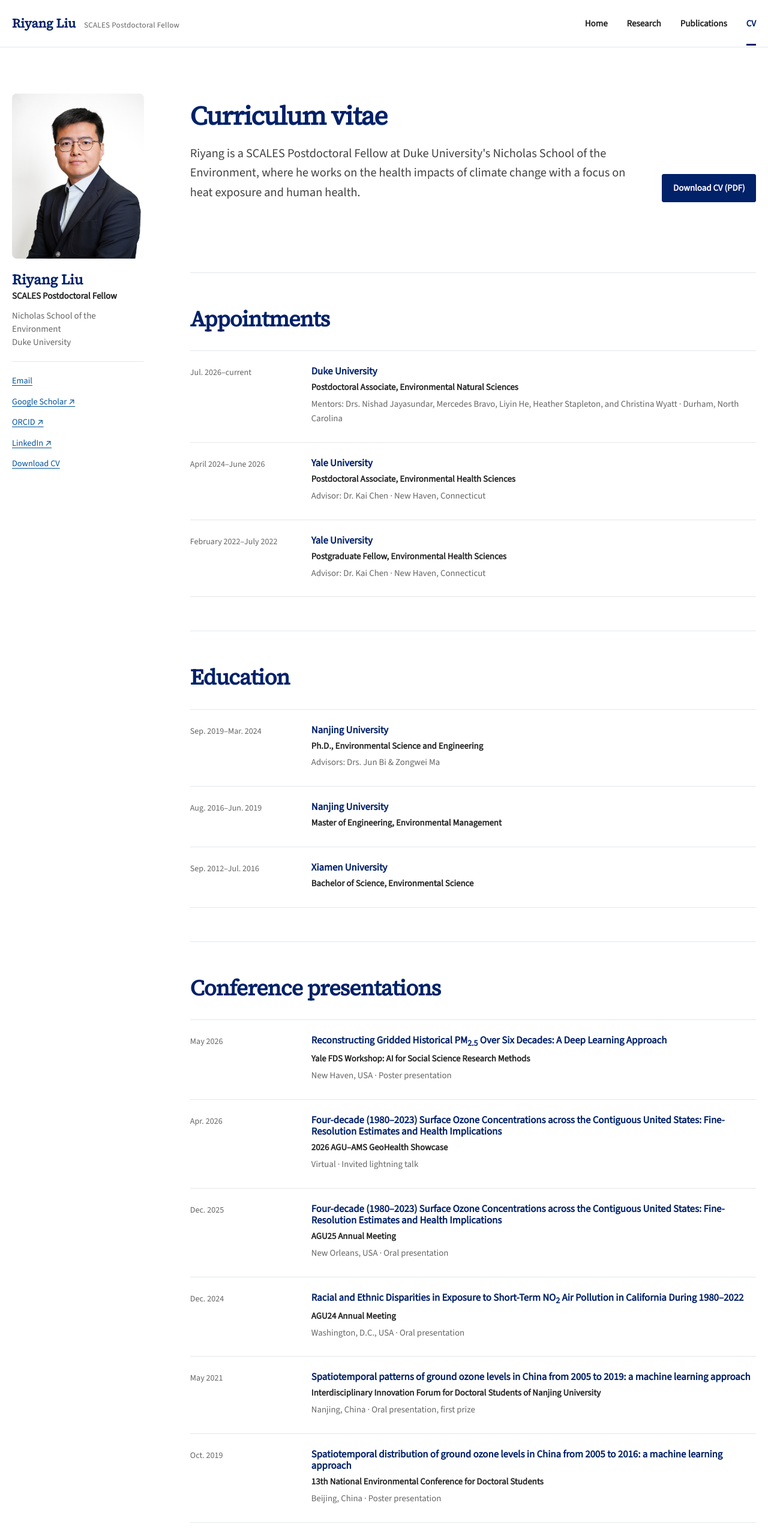
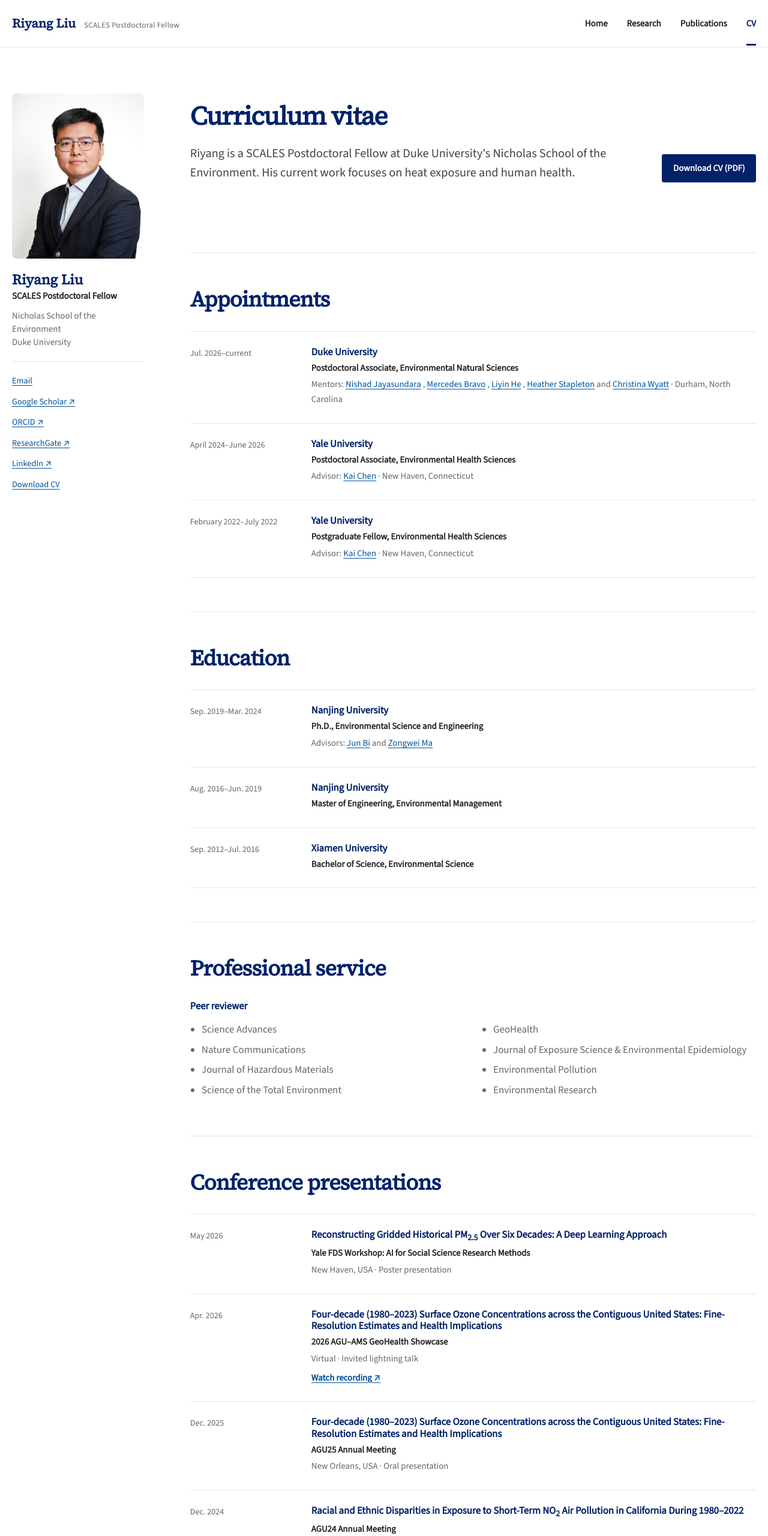
Before and after one commit to melonki/rliu.github.io, an Astro site: page /cv in a window 1280 px wide. Shown: the top 2560 px of the page at 60% size. Built offline with nearby package versions, Linux system fonts and the light colour scheme; Astro itself is replaced by a stand-in of ours.

Commit message:
Upgrade academic profile content and citation metrics

```diff
--- a/src/components/ProfileRail.astro
+++ b/src/components/ProfileRail.astro
@@ -29,6 +29,7 @@ const { base } = Astro.props;
     <li><a href={`mailto:${profile.email}`}>Email</a></li>
     <li><a href={profile.scholar} target="_blank" rel="noreferrer">Google Scholar <span aria-hidden="true">↗</span></a></li>
     <li><a href={profile.orcid} target="_blank" rel="noreferrer">ORCID <span aria-hidden="true">↗</span></a></li>
+    <li><a href={profile.researchGate} target="_blank" rel="noreferrer">ResearchGate <span aria-hidden="true">↗</span></a></li>
     <li><a href={profile.linkedin} target="_blank" rel="noreferrer">LinkedIn <span aria-hidden="true">↗</span></a></li>
     <li><a href={`${base}files/Riyang-Liu-CV.pdf`}>Download CV</a></li>
   </ul>
--- a/src/data/site.ts
+++ b/src/data/site.ts
@@ -8,6 +8,7 @@ export const profile = {
   email: "riyang.liu@duke.edu",
   scholar: "https://scholar.google.com/citations?user=Yt6f5LgAAAAJ&hl=en",
   orcid: "https://orcid.org/0000-0001-6520-3931",
+  researchGate: "https://www.researchgate.net/profile/Riyang-Liu",
   linkedin: "https://www.linkedin.com/in/riyang-liu-394aa184/",
 };
 
@@ -19,25 +20,60 @@ export const navigation = [
 ] as const;
 
 export const professionalSummary = [
-  "Riyang is a SCALES Postdoctoral Fellow at Duke University's Nicholas School of the Environment, where he works on the health impacts of climate change with a focus on heat exposure and human health.",
-  "His background is in geospatial and computational methods for environmental exposure assessment. At the Yale School of Public Health, he developed spatiotemporally resolved models for estimating population-level exposure to air pollutants and climate stressors, integrating remote sensing, big data, and atmospheric science knowledge. His work has been published in journals including Environmental Science & Technology, Remote Sensing of Environment, and Environment International.",
-  "At Duke, he is expanding into the heat and health space, particularly the link between environmental heat and physiological outcomes at the individual level. He is interested in building high-resolution heat exposure models and connecting them to health data to better understand how a warming climate translates into real human harm.",
+  "Riyang is a SCALES Postdoctoral Fellow at Duke University's Nicholas School of the Environment. His current work focuses on heat exposure and human health.",
+  "His research uses geospatial and computational methods for environmental exposure modeling and assessment, including spatiotemporally resolved models of air pollution and climate-related exposures.",
+  "He also studies environmental health and disparities by connecting environmental exposure estimates with population and health data.",
 ] as const;
 
 export const researchSummary = [
   {
-    title: "Health impacts of climate change",
-    text: professionalSummary[0],
-  },
-  {
-    title: "Environmental exposure assessment",
+    title: "Environmental exposure modeling and assessment",
     text: professionalSummary[1],
   },
   {
-    title: "Heat exposure and human health",
+    title: "Environmental health and disparity analysis",
     text: professionalSummary[2],
   },
+  {
+    title: "Heat exposure and human health",
+    text: professionalSummary[0],
+  },
 ] as const;
+
+const people = {
+  nishadJayasundara: {
+    name: "Nishad Jayasundara",
+    url: "https://scholars.duke.edu/person/Nishad.Jayasundara",
+  },
+  mercedesBravo: {
+    name: "Mercedes Bravo",
+    url: "https://globalhealth.duke.edu/people/bravo-mercedes",
+  },
+  liyinHe: {
+    name: "Liyin He",
+    url: "https://scholars.duke.edu/person/liyin.he",
+  },
+  heatherStapleton: {
+    name: "Heather Stapleton",
+    url: "https://scholars.duke.edu/person/heather.stapleton",
+  },
+  christinaWyatt: {
+    name: "Christina Wyatt",
+    url: "https://scholars.duke.edu/person/Christina.Wyatt",
+  },
+  kaiChen: {
+    name: "Kai Chen",
+    url: "https://ysph.yale.edu/superfund-research-center/profile/kai-chen/",
+  },
+  junBi: {
+    name: "Jun Bi",
+    url: "https://hjxy.nju.edu.cn/szdw/hjghyglx/js/20210604/i201770.html",
+  },
+  zongweiMa: {
+    name: "Zongwei Ma",
+    url: "https://hjxy.nju.edu.cn/szdw/hjghyglx/fjs/20210604/i201813.html",
+  },
+} as const;
 
 export const datasets = [
   {
@@ -66,21 +102,36 @@ export const appointments = [
     location: "Durham, North Carolina",
     title: "Postdoctoral Associate, Environmental Natural Sciences",
     dates: "Jul. 2026–current",
-    context: "Mentors: Drs. Nishad Jayasundar, Mercedes Bravo, Liyin He, Heather Stapleton, and Christina Wyatt",
+    relationships: {
+      label: "Mentors",
+      people: [
+        people.nishadJayasundara,
+        people.mercedesBravo,
+        people.liyinHe,
+        people.heatherStapleton,
+        people.christinaWyatt,
+      ],
+    },
   },
   {
     institution: "Yale University",
     location: "New Haven, Connecticut",
     title: "Postdoctoral Associate, Environmental Health Sciences",
     dates: "April 2024–June 2026",
-    context: "Advisor: Dr. Kai Chen",
+    relationships: {
+      label: "Advisor",
+      people: [people.kaiChen],
+    },
   },
   {
     institution: "Yale University",
     location: "New Haven, Connecticut",
     title: "Postgraduate Fellow, Environmental Health Sciences",
     dates: "February 2022–July 2022",
-    context: "Advisor: Dr. Kai Chen",
+    relationships: {
+      label: "Advisor",
+      people: [people.kaiChen],
+    },
   },
 ] as const;
 
@@ -89,20 +140,34 @@ export const education = [
     institution: "Nanjing University",
     degree: "Ph.D., Environmental Science and Engineering",
     dates: "Sep. 2019–Mar. 2024",
-    context: "Advisors: Drs. Jun Bi & Zongwei Ma",
+    relationships: {
+      label: "Advisors",
+      people: [people.junBi, people.zongweiMa],
+    },
   },
   {
     institution: "Nanjing University",
     degree: "Master of Engineering, Environmental Management",
     dates: "Aug. 2016–Jun. 2019",
-    context: undefined,
+    relationships: undefined,
   },
   {
     institution: "Xiamen University",
     degree: "Bachelor of Science, Environmental Science",
     dates: "Sep. 2012–Jul. 2016",
-    context: undefined,
+    relationships: undefined,
   },
+] as const;
+
+export const reviewingJournals = [
+  "Science Advances",
+  "Nature Communications",
+  "Journal of Hazardous Materials",
+  "Science of the Total Environment",
+  "GeoHealth",
+  "Journal of Exposure Science & Environmental Epidemiology",
+  "Environmental Pollution",
+  "Environmental Research",
 ] as const;
 
 export const conferencePresentations = [
@@ -112,7 +177,7 @@ export const conferencePresentations = [
     location: "New Haven, USA",
     date: "May 2026",
     format: "Poster presentation",
-    url: undefined,
+    material: undefined,
   },
   {
     title: "Four-decade (1980–2023) Surface Ozone Concentrations across the Contiguous United States: Fine-Resolution Estimates and Health Implications",
@@ -120,7 +185,10 @@ export const conferencePresentations = [
     location: "Virtual",
     date: "Apr. 2026",
     format: "Invited lightning talk",
-    url: undefined,
+    material: {
+      label: "Watch recording",
+      url: "https://www.youtube.com/watch?v=8YcUBxY3kv8&t=18015s",
+    },
   },
   {
     title: "Four-decade (1980–2023) Surface Ozone Concentrations across the Contiguous United States: Fine-Resolution Estimates and Health Implications",
@@ -128,7 +196,7 @@ export const conferencePresentations = [
     location: "New Orleans, USA",
     date: "Dec. 2025",
     format: "Oral presentation",
-    url: undefined,
+    material: undefined,
   },
   {
     title: "Racial and Ethnic Disparities in Exposure to Short-Term NO2 Air Pollution in California During 1980–2022",
@@ -136,7 +204,7 @@ export const conferencePresentations = [
     location: "Washington, D.C., USA",
     date: "Dec. 2024",
     format: "Oral presentation",
-    url: undefined,
+    material: undefined,
   },
   {
     title: "Spatiotemporal patterns of ground ozone levels in China from 2005 to 2019: a machine learning approach",
@@ -144,7 +212,7 @@ export const conferencePresentations = [
     location: "Nanjing, China",
     date: "May 2021",
     format: "Oral presentation, first prize",
-    url: undefined,
+    material: undefined,
   },
   {
     title: "Spatiotemporal distribution of ground ozone levels in China from 2005 to 2016: a machine learning approach",
@@ -152,6 +220,6 @@ export const conferencePresentations = [
     location: "Beijing, China",
     date: "Oct. 2019",
     format: "Poster presentation",
-    url: undefined,
+    material: undefined,
   },
 ] as const;
--- a/src/pages/cv.astro
+++ b/src/pages/cv.astro
@@ -1,7 +1,14 @@
 ---
 import BaseLayout from "../layouts/BaseLayout.astro";
 import ScientificText from "../components/ScientificText.astro";
-import { appointments, conferencePresentations, education, professionalSummary, profile } from "../data/site";
+import {
+  appointments,
+  conferencePresentations,
+  education,
+  professionalSummary,
+  profile,
+  reviewingJournals,
+} from "../data/site";
 
 const base = import.meta.env.BASE_URL;
 ---
@@ -28,7 +35,16 @@ const base = import.meta.env.BASE_URL;
           <div>
             <h3>{appointment.institution}</h3>
             <p class="timeline-title">{appointment.title}</p>
-            <p>{appointment.context} · {appointment.location}</p>
+            <p>
+              {appointment.relationships.label}: {
+                appointment.relationships.people.map((person, index) => (
+                  <>
+                    {index > 0 && (index === appointment.relationships.people.length - 1 ? " and " : ", ")}
+                    <a href={person.url} target="_blank" rel="noreferrer">{person.name}</a>
+                  </>
+                ))
+              } · {appointment.location}
+            </p>
           </div>
         </article>
       ))}
@@ -44,11 +60,30 @@ const base = import.meta.env.BASE_URL;
           <div>
             <h3>{item.institution}</h3>
             <p class="timeline-title">{item.degree}</p>
-            {item.context && <p>{item.context}</p>}
+            {item.relationships && (
+              <p>
+                {item.relationships.label}: {
+                  item.relationships.people.map((person, index) => (
+                    <>
+                      {index > 0 && (index === item.relationships.people.length - 1 ? " and " : ", ")}
+                      <a href={person.url} target="_blank" rel="noreferrer">{person.name}</a>
+                    </>
+                  ))
+                }
+              </p>
+            )}
           </div>
         </article>
       ))}
     </div>
+  </section>
+
+  <section class="cv-section" aria-labelledby="service-heading">
+    <h2 id="service-heading">Professional service</h2>
+    <h3 class="service-subheading">Peer reviewer</h3>
+    <ul class="service-list">
+      {reviewingJournals.map((journal) => <li>{journal}</li>)}
+    </ul>
   </section>
 
   <section class="cv-section" aria-labelledby="presentations-heading">
@@ -58,13 +93,16 @@ const base = import.meta.env.BASE_URL;
         <article class="timeline-item">
           <div class="timeline-date">{presentation.date}</div>
           <div>
-            <h3>
-              {presentation.url ? (
-                <a href={presentation.url} target="_blank" rel="noreferrer"><ScientificText text={presentation.title} /></a>
-              ) : <ScientificText text={presentation.title} />}
-            </h3>
+            <h3><ScientificText text={presentation.title} /></h3>
             <p class="timeline-title">{presentation.event}</p>
             <p>{presentation.location} · {presentation.format}</p>
+            {presentation.material && (
+              <p class="presentation-link">
+                <a href={presentation.material.url} target="_blank" rel="noreferrer">
+                  {presentation.material.label} <span aria-hidden="true">↗</span>
+                </a>
+              </p>
+            )}
           </div>
         </article>
       ))}
@@ -77,6 +115,7 @@ const base = import.meta.env.BASE_URL;
       <li><a href={`mailto:${profile.email}`}>{profile.email}</a></li>
       <li><a href={profile.scholar} target="_blank" rel="noreferrer">Google Scholar <span aria-hidden="true">↗</span></a></li>
       <li><a href={profile.orcid} target="_blank" rel="noreferrer">ORCID <span aria-hidden="true">↗</span></a></li>
+      <li><a href={profile.researchGate} target="_blank" rel="noreferrer">ResearchGate <span aria-hidden="true">↗</span></a></li>
       <li><a href={profile.linkedin} target="_blank" rel="noreferrer">LinkedIn <span aria-hidden="true">↗</span></a></li>
     </ul>
   </section>
--- a/src/pages/publications.astro
+++ b/src/pages/publications.astro
@@ -24,11 +24,12 @@ const years = Object.keys(publicationsByYear).map(Number).sort((a, b) => b - a);
       <section class="publication-year-group" aria-labelledby={`year-${year}`}>
         <h2 id={`year-${year}`}>{year}</h2>
         <div class="publication-list">
-          {publicationsByYear[year].map((publication) => <PublicationItem publication={publication} />)}
+          {publicationsByYear[year].map((publication) => <PublicationItem publication={publication} showMetrics />)}
         </div>
       </section>
     ))}
   </div>
 
   <p class="publication-note">Riyang Liu is shown in bold. Equal-contribution status is included where stated in the CV.</p>
+  <script is:inline async src="https://integration-badge.dimensions.ai/static/ai/badge.js" charset="utf-8"></script>
 </BaseLayout>
--- a/src/styles/global.css
+++ b/src/styles/global.css
@@ -449,6 +449,12 @@ main {
   margin-bottom: 0;
 }
 
+.publication-metrics {
+  display: inline-flex;
+  margin-left: 0.7rem;
+  vertical-align: middle;
+}
+
 .tag {
   display: inline-block;
   margin-left: 0.6rem;
@@ -707,6 +713,30 @@ main {
   font-weight: 600;
 }
 
+.service-subheading {
+  margin-bottom: 1rem;
+  font-family: var(--sans);
+  font-size: 1.05rem;
+}
+
+.service-list {
+  columns: 2;
+  column-gap: 3rem;
+  margin: 0;
+  padding-left: 1.2rem;
+}
+
+.service-list li {
+  break-inside: avoid;
+  margin-bottom: 0.35rem;
+  color: var(--graphite);
+}
+
+.presentation-link {
+  margin-top: 0.45rem;
+  font-weight: 600;
+}
+
 .cv-contact ul {
   display: flex;
   flex-wrap: wrap;
@@ -886,6 +916,10 @@ footer {
     margin: -2rem 0 0;
   }
 
+  .service-list {
+    columns: 1;
+  }
+
   .footer-inner {
     min-height: 130px;
     justify-content: center;
```
Also changed, not shown: src/components/PublicationItem.astro (+14 -1 lines).
